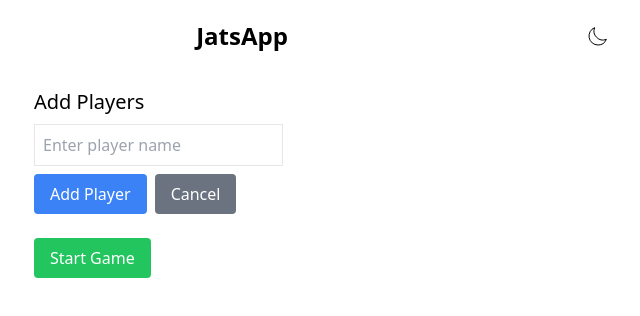
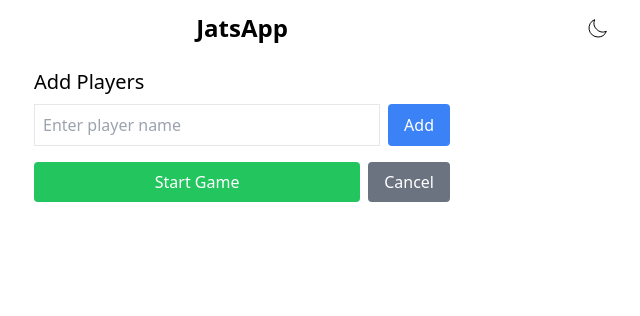
Before and after one commit to jannunen/jatsapp, a Vue app: page /game in a window 1280 px wide. Shown: the top 316 px of the page, without its empty margins (398-1038 px from the left). Built offline with nearby package versions, Linux system fonts and the light colour scheme.

Commit message:
feat: Added option to use players from the previous game

```diff
--- a/src/App.vue
+++ b/src/App.vue
@@ -1,7 +1,7 @@
 <template>
   <div class="min-h-screen transition-colors duration-200 dark:bg-gray-900 dark:text-white">
-    <div class="container mx-auto px-2 py-4 max-w-3xl">
-      <div class="flex justify-between items-center mb-4">
+    <div class="container mx-auto px-2 py-2 max-w-3xl">
+      <div class="flex justify-between items-center mb-1">
         <div class="w-10">
         </div>
         <router-link to="/" class="text-xl sm:text-2xl font-bold">JatsApp</router-link>
--- a/src/components/PlayerSetup.vue
+++ b/src/components/PlayerSetup.vue
@@ -7,18 +7,55 @@
         >
         Start a new game
         </button>
+
+        <div v-if="previousPlayers.length > 0 && playerNames.length === 0" class="mb-4">
+          <button
+            @click="usePreviousPlayers"
+            class="w-full bg-blue-500 hover:bg-blue-600 text-white px-4 py-2 rounded dark:bg-blue-600 dark:hover:bg-blue-700 mb-2"
+          >
+            Use previous players: {{ previousPlayers.join(', ') }}
+          </button>
+        </div>
+
         <h2 class="text-xl mb-2">Add Players</h2>
-        <input
-          v-model="playerName"
-          placeholder="Enter player name"
-          class="border p-2 mb-2 dark:bg-gray-700 dark:border-gray-600 dark:text-gray-100"
-        />
-        <div class="flex gap-2">
+        <div class="flex gap-2 mb-2">
+          <input
+            v-model="playerName"
+            placeholder="Enter player name"
+            class="flex-1 border p-2 dark:bg-gray-700 dark:border-gray-600 dark:text-gray-100"
+            @keyup.enter="addPlayer"
+          />
           <button
             @click="addPlayer"
             class="bg-blue-500 hover:bg-blue-600 text-white px-4 py-2 rounded dark:bg-blue-600 dark:hover:bg-blue-700"
           >
-            Add Player
+            Add
+          </button>
+        </div>
+
+        <ul class="mt-2 space-y-2">
+          <li
+            v-for="(player, index) in playerNames"
+            :key="player"
+            class="flex justify-between items-center bg-gray-100 dark:bg-gray-800 p-2 rounded"
+          >
+            <span>{{ player }}</span>
+            <button
+              @click="removePlayer(index)"
+              class="text-red-500 hover:text-red-600 dark:text-red-400"
+            >
+              ×
+            </button>
+          </li>
+        </ul>
+
+        <div class="flex gap-2 mt-4">
+          <button
+            @click="startGame"
+            class="flex-1 bg-green-500 hover:bg-green-600 text-white px-4 py-2 rounded dark:bg-green-600 dark:hover:bg-green-700"
+            :disabled="playerNames.length === 0"
+          >
+            Start Game
           </button>
           <button
             @click="cancel"
@@ -27,16 +64,6 @@
             Cancel
           </button>
         </div>
-        <ul class="mt-2">
-          <li v-for="player in playerNames" :key="player">{{ player }}</li>
-        </ul>
-        <button
-          @click="startGame"
-          class="bg-green-500 hover:bg-green-600 text-white px-4 py-2 mt-4 rounded dark:bg-green-600 dark:hover:bg-green-700"
-          :disabled="playerNames.length === 0"
-        >
-          Start Game
-        </button>
       </div>
     </template>
 
@@ -50,10 +77,18 @@
     const playerName = ref('');
     const playerNames = ref([]);
     const savedGameExists = ref(false);
+    const previousPlayers = ref([]);
 
     onMounted(() => {
       const savedState = localStorage.getItem('yatzyGameState');
       savedGameExists.value = !!savedState;
+
+      const lastGame = JSON.parse(localStorage.getItem('yatzyGameHistory') || '[]')
+        .sort((a, b) => new Date(b.timestamp) - new Date(a.timestamp))[0];
+
+      if (lastGame) {
+        previousPlayers.value = lastGame.players.map(p => p.name);
+      }
     });
 
     const resetGame = () => {
@@ -61,11 +96,19 @@
       window.location.reload();
     };
 
+    const usePreviousPlayers = () => {
+      playerNames.value = [...previousPlayers.value];
+    };
+
     const addPlayer = () => {
       if (playerName.value.trim()) {
         playerNames.value.push(playerName.value.trim());
         playerName.value = '';
       }
+    };
+
+    const removePlayer = (index) => {
+      playerNames.value.splice(index, 1);
     };
 
     const startGame = () => {
--- a/src/components/ScoreTable.vue
+++ b/src/components/ScoreTable.vue
@@ -179,7 +179,7 @@
    setup(props) {
      const upperCategories = ['Ones', 'Twos', 'Threes', 'Fours', 'Fives', 'Sixes'];
      const lowerCategories = [
-       '1 Pair', '2 Pairs', '3 of a Kind', '4 of a Kind',
+       'One Pair', 'Two Pairs', 'Three of a Kind', 'Four of a Kind',
        'Full House', 'Small Straight', 'Large Straight', 'Yahtzee', 'Chance'
      ];
 
```
